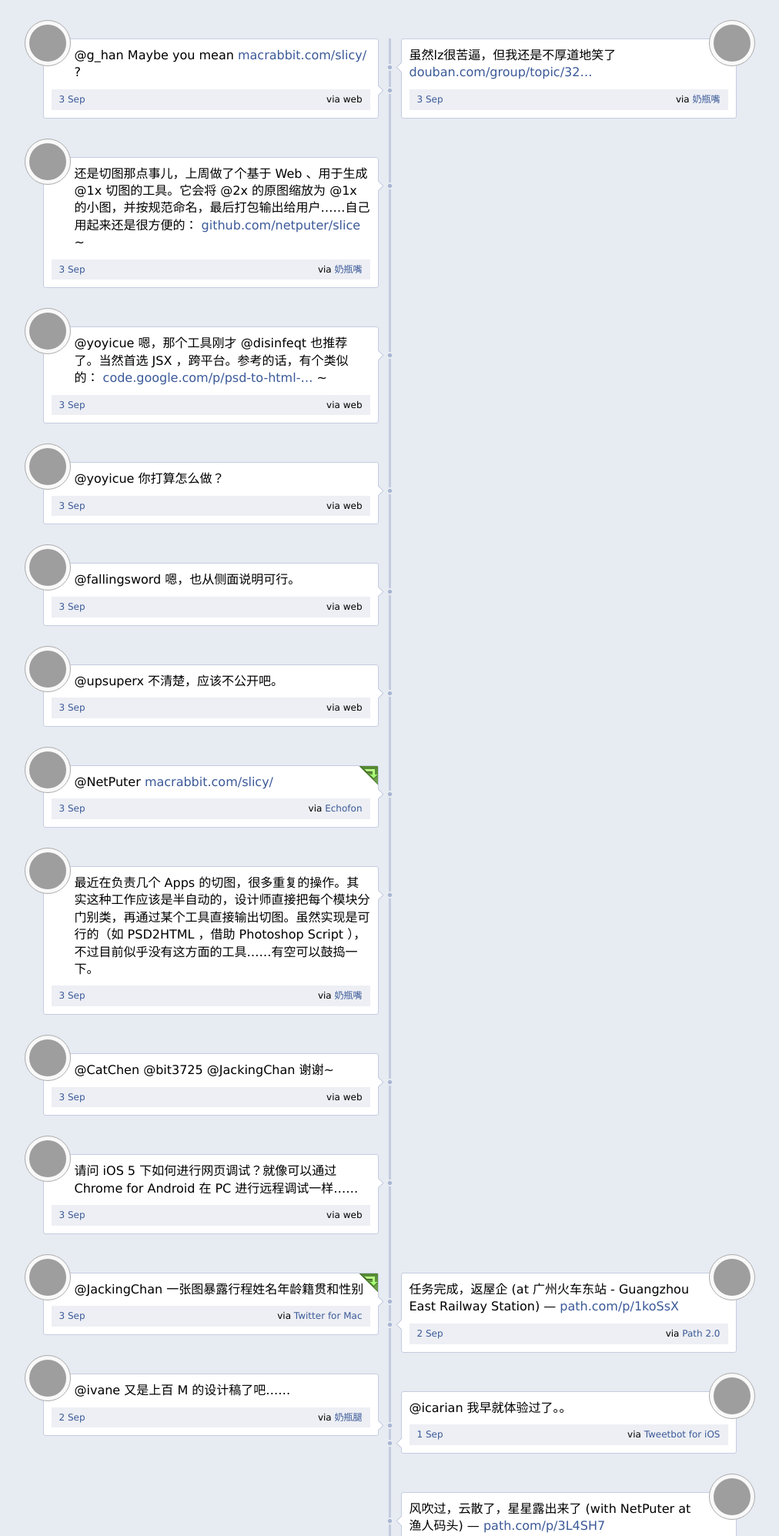
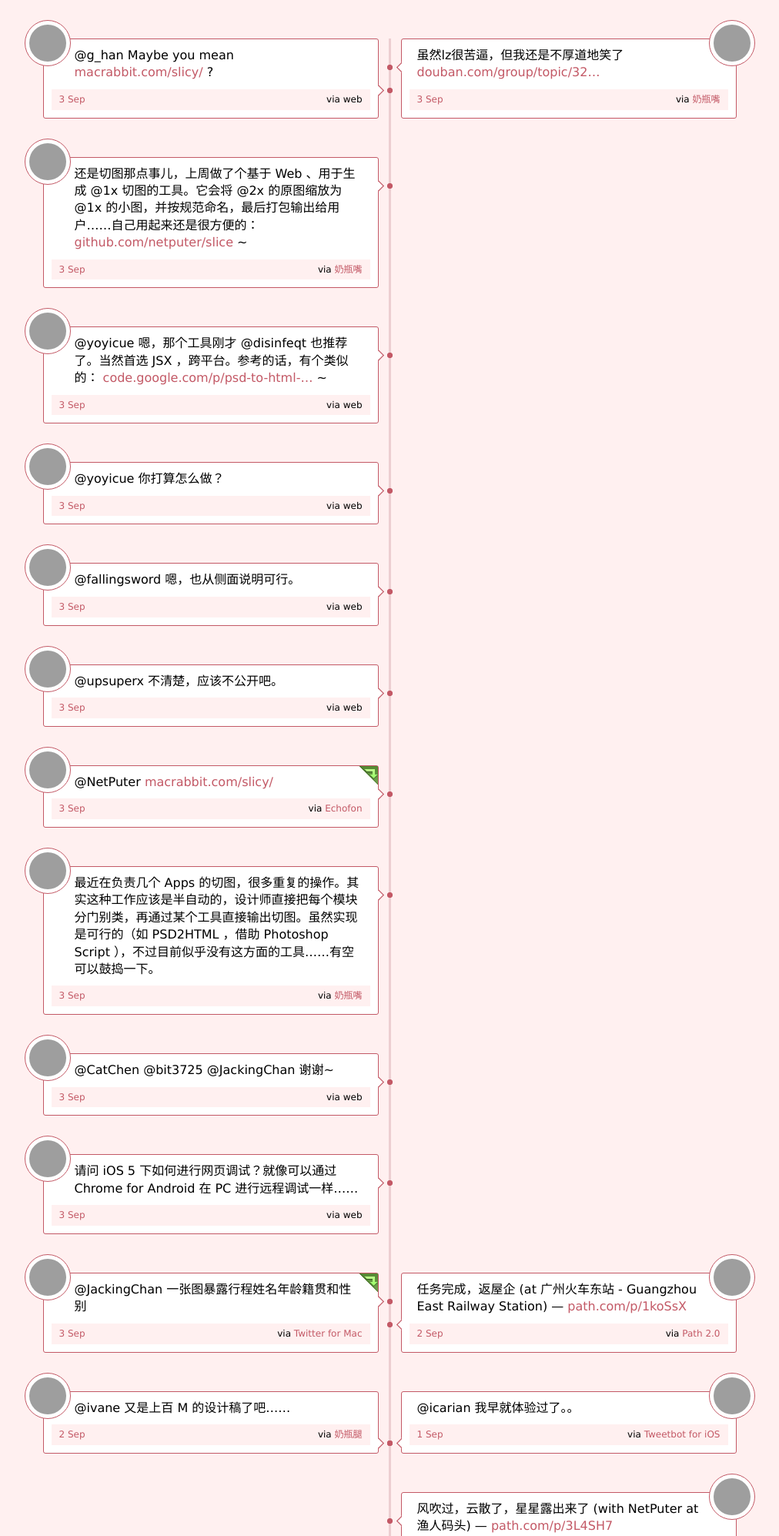
Before and after one commit to AstroProfundis/sweet, a PHP site: page / in a window 1280 px wide. Shown: the top 1995 px of the page at 77% size, without its empty margins (134-1146 px from the left). Run offline with PHP 8.4, Linux system fonts and the light colour scheme; some libraries are stand-ins or nearby versions; grey boxes are pictures that could not be loaded.

Commit message:
Change color style

```diff
--- a/style.css
+++ b/style.css
@@ -50,18 +50,12 @@ q:before, q:after {
 	content: none;
 }
 
-table {
-	border-collapse: collapse;
-	border-spacing: 0;
-}
-
-
 /**
  * Main Style
  */
 
 body {
-	background: #E7EBF2;
+	background: #FFF0F0;
 	font-size: 12px;
 	line-height: 1.4;
 	font-family: 'lucida grande',tahoma,verdana,arial,sans-serif;
@@ -73,7 +67,7 @@ body {
 }
 
 a, a:visited {
-	color: #3B5998;
+	color: #C35966;
 	text-decoration: none;
 }
 
@@ -118,7 +112,7 @@ a:hover, a:focus {
 }
 
 .timeline .pointer {
-	background: url(img/icons-4.png) -41px -28px no-repeat;
+	background: url(img/sprites.png) 0 0 no-repeat;
 	width: 19px;
 	height: 15px;
 	position: absolute;
@@ -129,7 +123,7 @@ a:hover, a:focus {
 .timeline .right > .pointer {
 	left: -18px;
 	right: auto;
-	background-position: -61px -28px;
+	background-position: -19px 0;
 }
 
 .timeline > .left + .right > .pointer {
@@ -157,7 +151,7 @@ a:hover, a:focus {
 .content {
 	background: #fff;
 	padding: 10px 10px 10px 10px;
-	border: 1px #C4CDE0 solid;
+	border: 1px solid #C35966;
 	border-radius: 3px;
 }
 
@@ -168,9 +162,9 @@ a:hover, a:focus {
 	width: 48px;
 	height: 48px;
 	padding: 5px;
-	border: 1px solid #ABABAB;
+	border: 1px solid #C35966;
 	border-radius: 100px;
-	background: #F9F9F9;
+	background: #FFF;
 }
 
 .right .avatar {
@@ -186,14 +180,14 @@ a:hover, a:focus {
 
 .tweet {
 	margin-bottom: 10px;
-	padding: 0 0 0 30px;
+	padding: 0 10px 0 30px;
 	font-size: 16px;
 	word-wrap: break-word;
 	word-break: normal;
 }
 
 .right .tweet {
-	padding: 0 30px 0 0;
+	padding: 0 30px 0 10px;
 }
 
 .photo {
@@ -207,7 +201,7 @@ a:hover, a:focus {
 .meta {
 	padding: 5px 10px;
 	font-size: 12px;
-	background: #EDEFF4;
+	background: #FFF0F0;
 	overflow: hidden;
 }
 
@@ -247,11 +241,11 @@ a:hover, a:focus {
 	right: 1px;
 	width: 24px;
 	height: 24px;
-	background: url(img/retweet.png) no-repeat 0 0;
+	background: url(img/sprites.png) no-repeat 0 -15px;
 }
 
 .right .retweeted {
 	left: 1px;
 	right: auto;
-	background-position: -24px 0;
+	background-position: -24px -15px;
 }
```
Also changed, not shown: img/active-unit.png (deleted), img/icons-4.png (deleted), img/icons-5.png (deleted), img/line.png, img/retweet.png (deleted), img/sprites.png (added).
